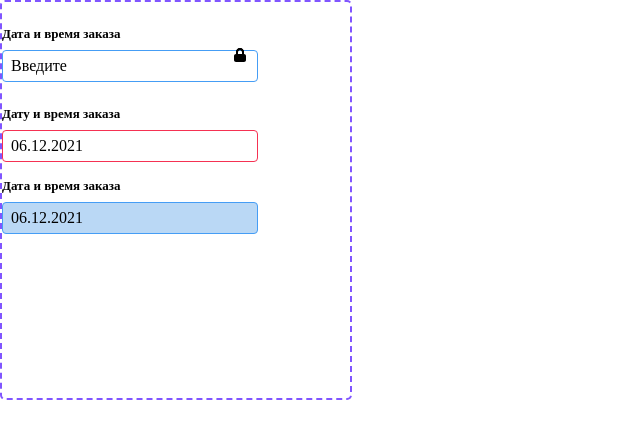
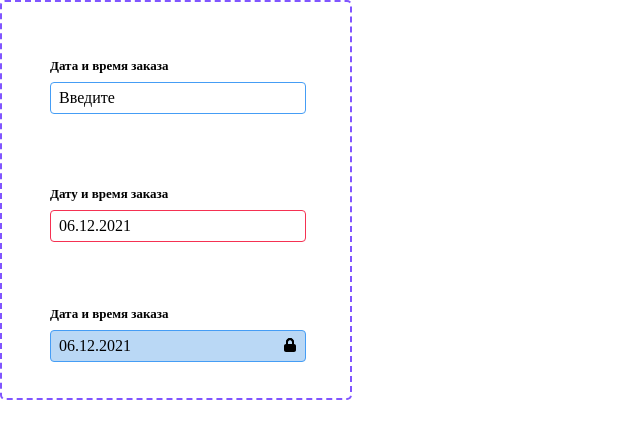
Before and after one commit to zEnenra/admin-panel, a plain HTML site: page makeup-input/input.html in a window 1280 px wide. Shown: the whole page, without its empty margins (0-640 px from the left). Drawn offline with Linux system fonts and the light colour scheme.

Commit message:
Откоректированы html\css для makeup-input

```diff
--- a/makeup-input/input.css
+++ b/makeup-input/input.css
@@ -6,6 +6,7 @@
 /* Оформление общих блоков input*/
 
 .input-form {
+    position: relative;
     padding: 1rem 0;
     width: 352px;
     height: 400px;
@@ -16,6 +17,7 @@
 }
 
 .form-field {
+    position: absolute;
     display: flex;
     flex-direction: column;
     padding: 8px 0px;
@@ -27,6 +29,7 @@
 
 
 .form-incorrect {
+    position: absolute;
     display: flex;
     flex-direction: column;
     padding: 1rem 0;
@@ -38,6 +41,7 @@
 }
 
 .form-disable {
+    position: absolute;
     display: flex;
     flex-direction: column;
     padding: 1rem 0;
@@ -82,6 +86,7 @@
 }
 
 .form-disable__disable-date {
+    position: relative;
     padding: .5rem .5rem .5rem 0.5rem;
     width: 256px;
     height: 32px;
--- a/makeup-input/input.html
+++ b/makeup-input/input.html
@@ -3,7 +3,7 @@
 <head>
     <meta charset="UTF-8">
     <title>input</title>
-    <link rel="stylesheet" href="./input.css">
+    <link rel="stylesheet" href="input.css">
     <link rel="stylesheet" href="../reset.css">
 </head>
 <body>
```
